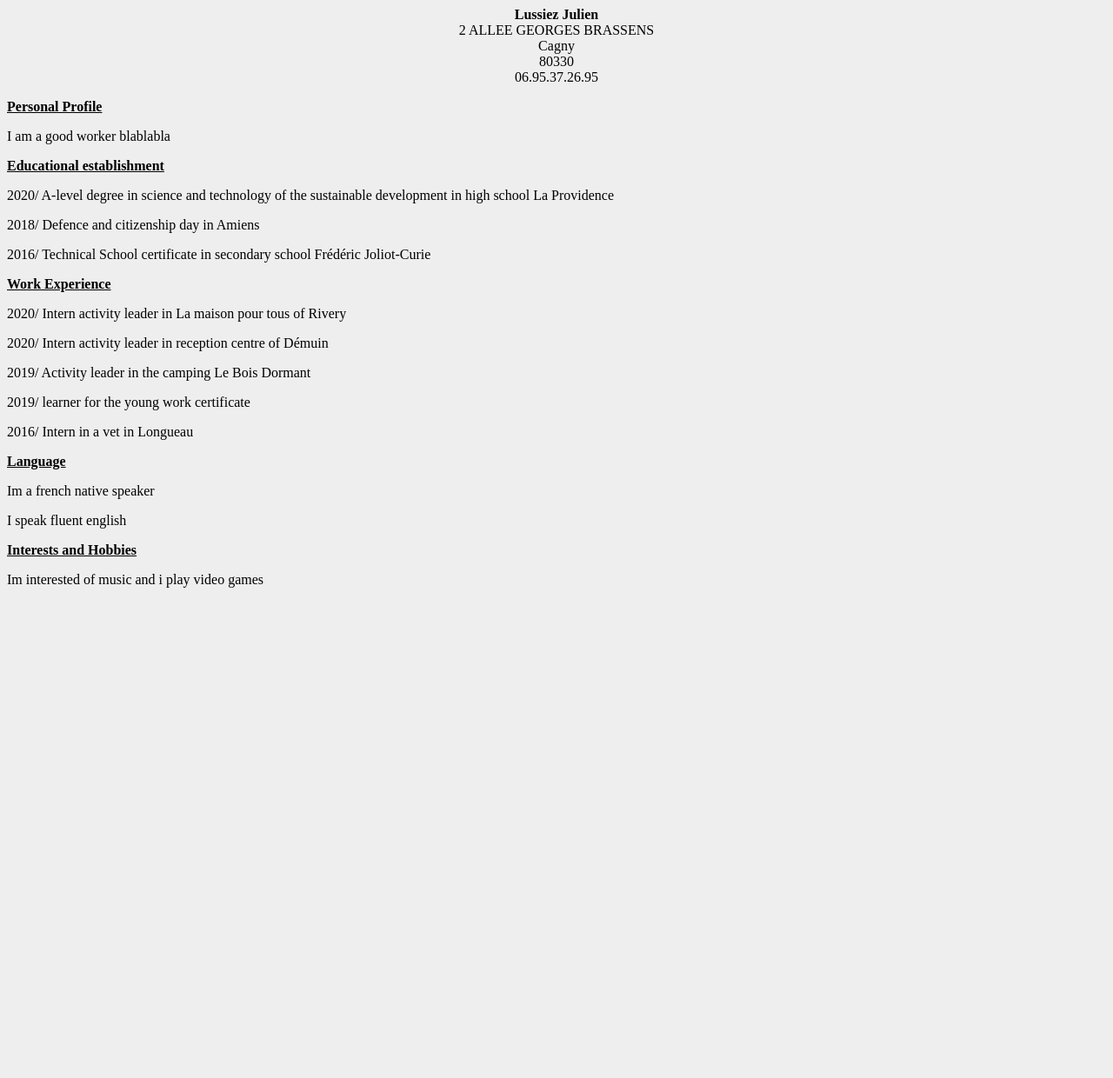
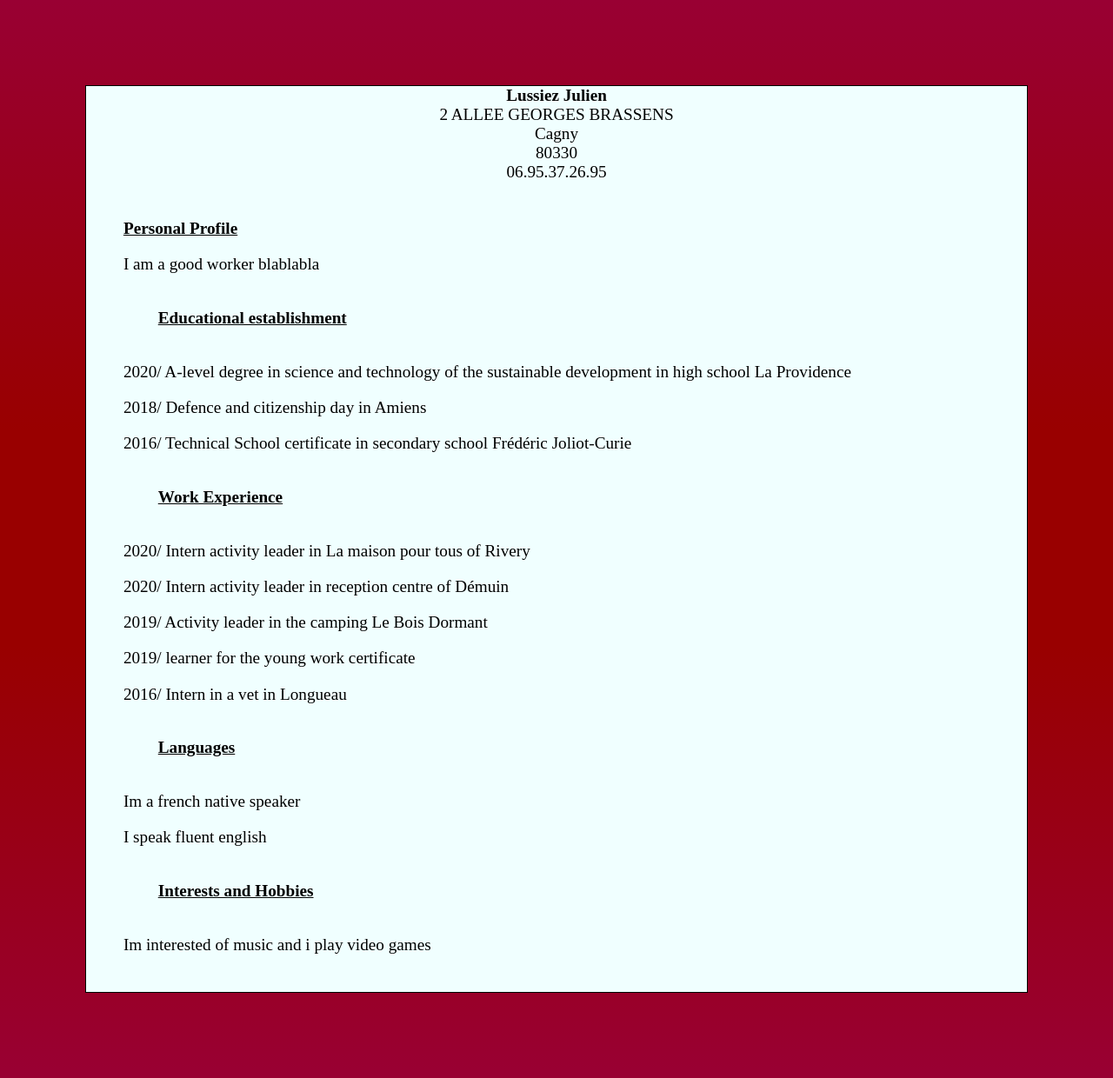
Before and after one commit to JLussiez/Exercices, a PHP site: the page made by CV anglais/Anglais CV.html in a window 1280 px wide. Shown: the whole page at 87% size. Before the commit the page ends 676 px from the top, so only its background shows below. Run offline with PHP 8.4, Linux system fonts and the light colour scheme.

Commit message:
CV Anglais

```diff
--- a/CV anglais/Anglais CV.html
+++ b/CV anglais/Anglais CV.html
@@ -3,28 +3,40 @@
         <title>CV English</title> <!--Titre du HTML-->
     </head>
     <body>
-        <link rel="stylesheet" href="CV anglais/CSS.css"> <!--Lien vers le fichier CSS-->
+        <link rel="stylesheet" href="CSS.css"> <!--Lien vers le fichier CSS-->
+        <div id="contenu">
             <span><div style="text-align:center"><b>Lussiez Julien</b></span>
             <span><div style="text-align:center">2 ALLEE GEORGES BRASSENS</span>
             <span><div style="text-align:center">Cagny</span>
             <span><div style="text-align:center">80330</span>
             <span><div style="text-align:center"></div>06.95.37.26.95</span>
+                <div id="titres">
             <p><div style="text-align:left"><u><b>Personal Profile</b></u><p>
+                </div>
             <span><div style="text-align:left">I am a good worker blablabla</span>
+                <div id="titres">
             <p><u><b>Educational establishment</b></u><p>
+                </div>
             <p>2020/ A-level degree in science and technology of the sustainable development in high school La Providence</p>
             <p>2018/ Defence and citizenship day in Amiens</p>
             <p>2016/ Technical School certificate in secondary school Frédéric Joliot-Curie<p>
+                <div id="titres">
             <p><u><b>Work Experience</b></u><p>
+                </div>
             <p>2020/ Intern activity leader in La maison pour tous of Rivery</p>
             <p>2020/ Intern activity leader in reception centre of Démuin</p>
             <p>2019/ Activity leader in the camping Le Bois Dormant</p>
             <p>2019/ learner for the young work certificate</p>
             <p>2016/ Intern in a vet in Longueau</p>
-            <p><u><b>Language</b></u><p>
+                <div id="titres">
+            <p><u><b>Languages</b></u><p>
+                </div>
             <p>Im a french native speaker</p>
             <p>I speak fluent english</p>
+                <div id="titres">
             <p><u><b>Interests and Hobbies</b></u><p>
+                </div>
             <p>Im interested of music and i play video games</p>
+        </div>
     <body>
 </html>
--- a/CV anglais/CSS.css
+++ b/CV anglais/CSS.css
@@ -1,2 +1,15 @@
 body {
     background-color: #dadada70 }
+    html {
+        padding: 7%;
+        background: rgba(153, 0, 0,1);
+    background: linear-gradient(0deg, rgba(153, 0, 51,1) 0%, rgba(153, 0, 0,1) 40%, rgba(153, 0, 0,1) 60%, rgba(153, 0, 51,1) 100%);
+    font-size: 120%;
+}
+div#contenu{
+background-color: azure;
+border: solid black 1px;
+}
+div#titres{
+margin: 4%;
+}
```
